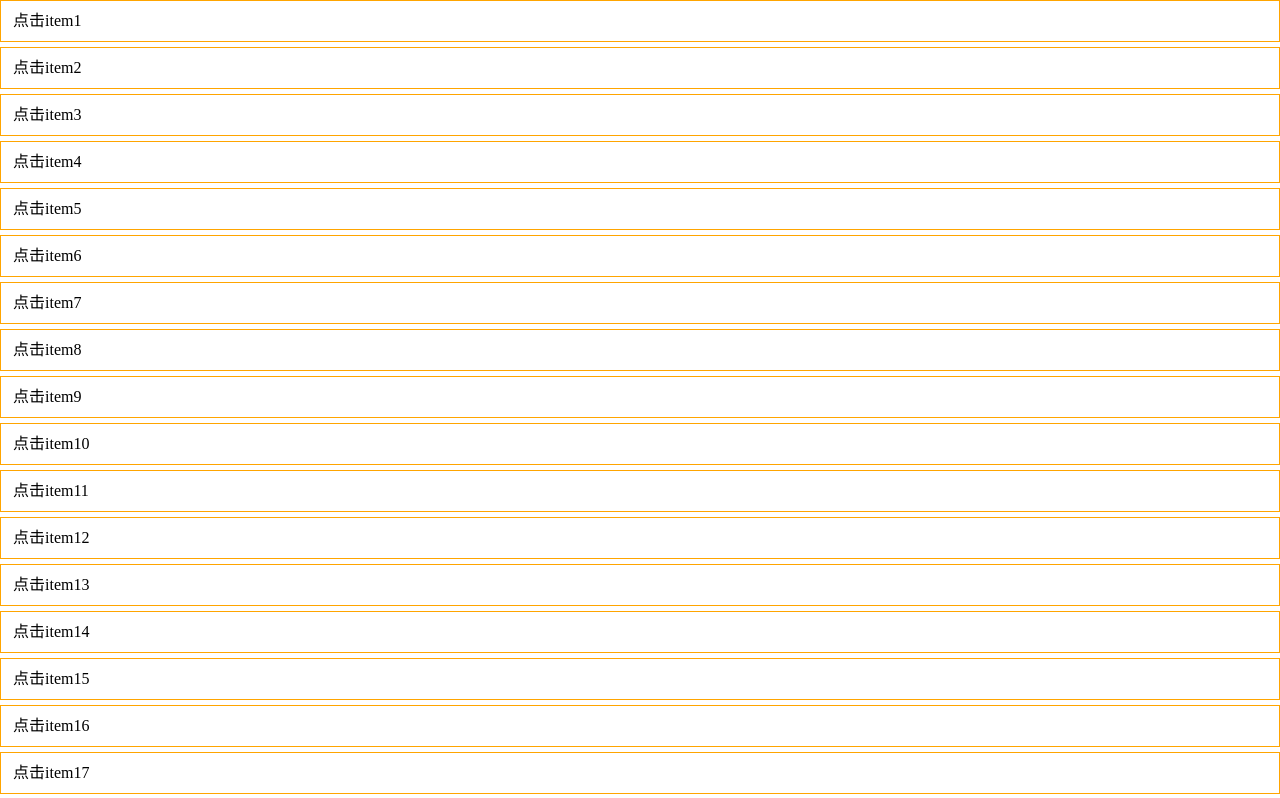
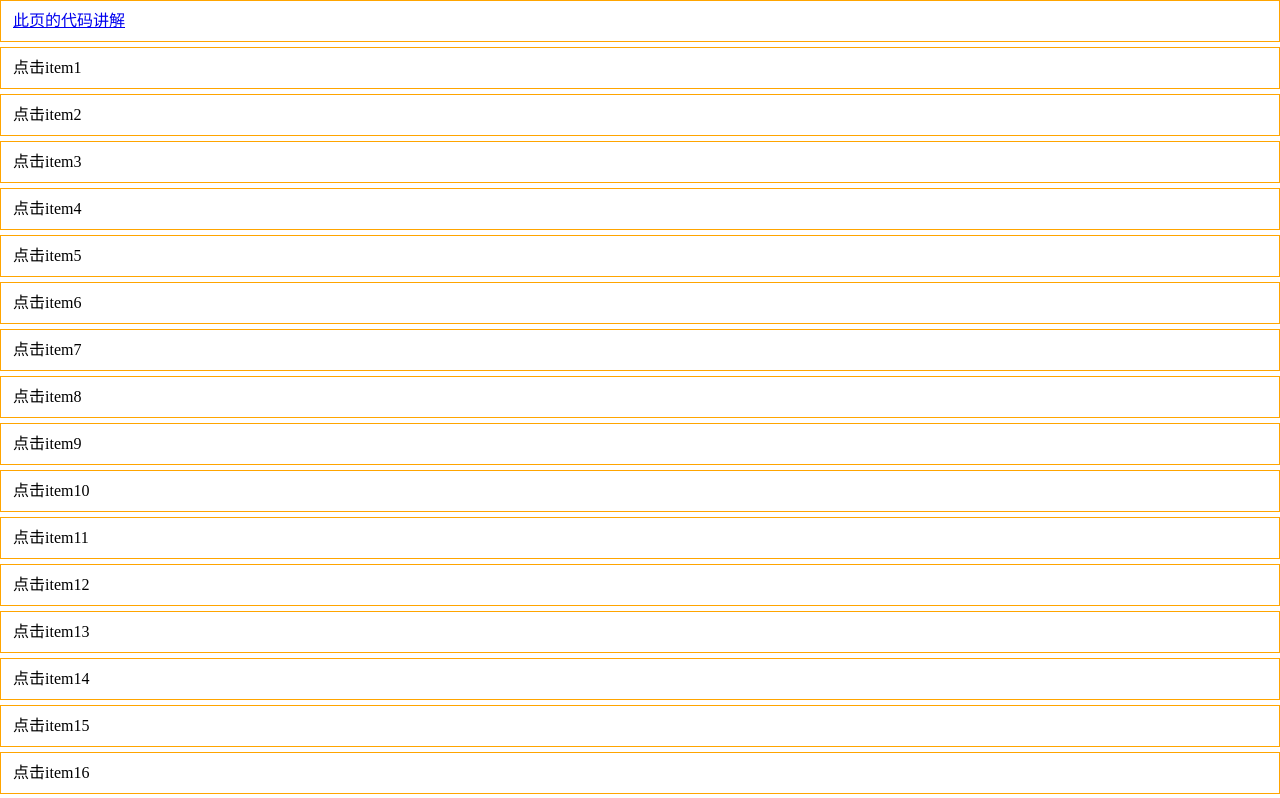
Before and after one commit to LiJinShi/wechat_back_vue, a Vue app: page /three in a window 1280 px wide. Shown: the top 798 px of the page. Built offline with nearby package versions, Linux system fonts and the light colour scheme.

Commit message:
three message文字css小调整

```diff
--- a/src/page/three.vue
+++ b/src/page/three.vue
@@ -1,5 +1,9 @@
 <template lang="html">
   <div class="content" :class="{noScroll: isShowPopup}">
+    <div class="item">
+      <a href="http://www.cnblogs.com/buerjj/p/7876057.html">此页的代码讲解</a>
+    </div>
+
     <div :class="{noScroll: isShowPopup}">
       <div class="item" v-for="num in 50" @click="itemClick(num)">
         <div style="width:100%">点击item{{num}}</div>
@@ -18,7 +22,6 @@
 </template>
 
 <script>
-import { Popup } from 'mint-ui'
 export default {
   name: 'Three',
   data() {
@@ -27,7 +30,7 @@ export default {
     }
   },
   components: {
-    Popup
+
   },
   methods: {
     itemClick(num) { // 点击底部item
```
